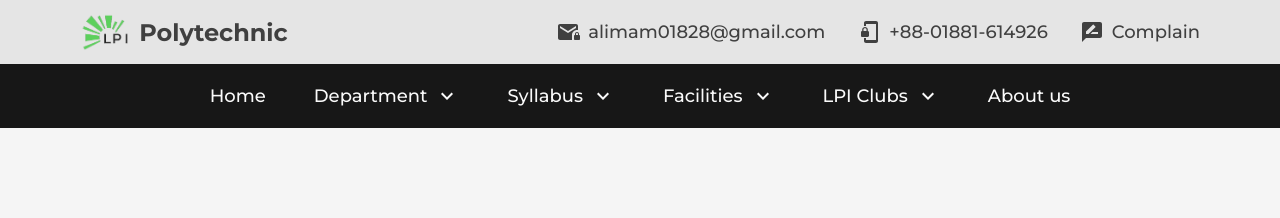
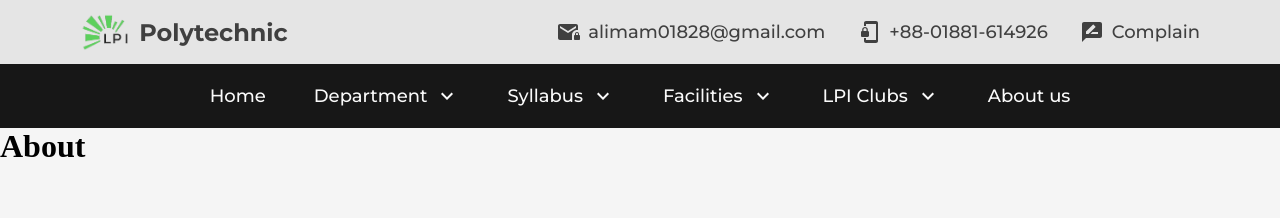
Before and after one commit to al-imam/lpi, a React (Vite) app: page /about in a window 1280 px wide. Shown: the top 218 px of the page. Built offline with nearby package versions, Linux system fonts and the light colour scheme.

Commit message:
setup root level routes

```diff
--- a/src/App.jsx
+++ b/src/App.jsx
@@ -7,6 +7,8 @@ function App() {
       <Head />
       <Routes>
         <Route path="/" element={<h1>Home</h1>} />
+        <Route path="/about" element={<h1>About</h1>} />
+        <Route path="/complain" element={<h1>complain</h1>} />
       </Routes>
     </BrowserRouter>
   );
```
